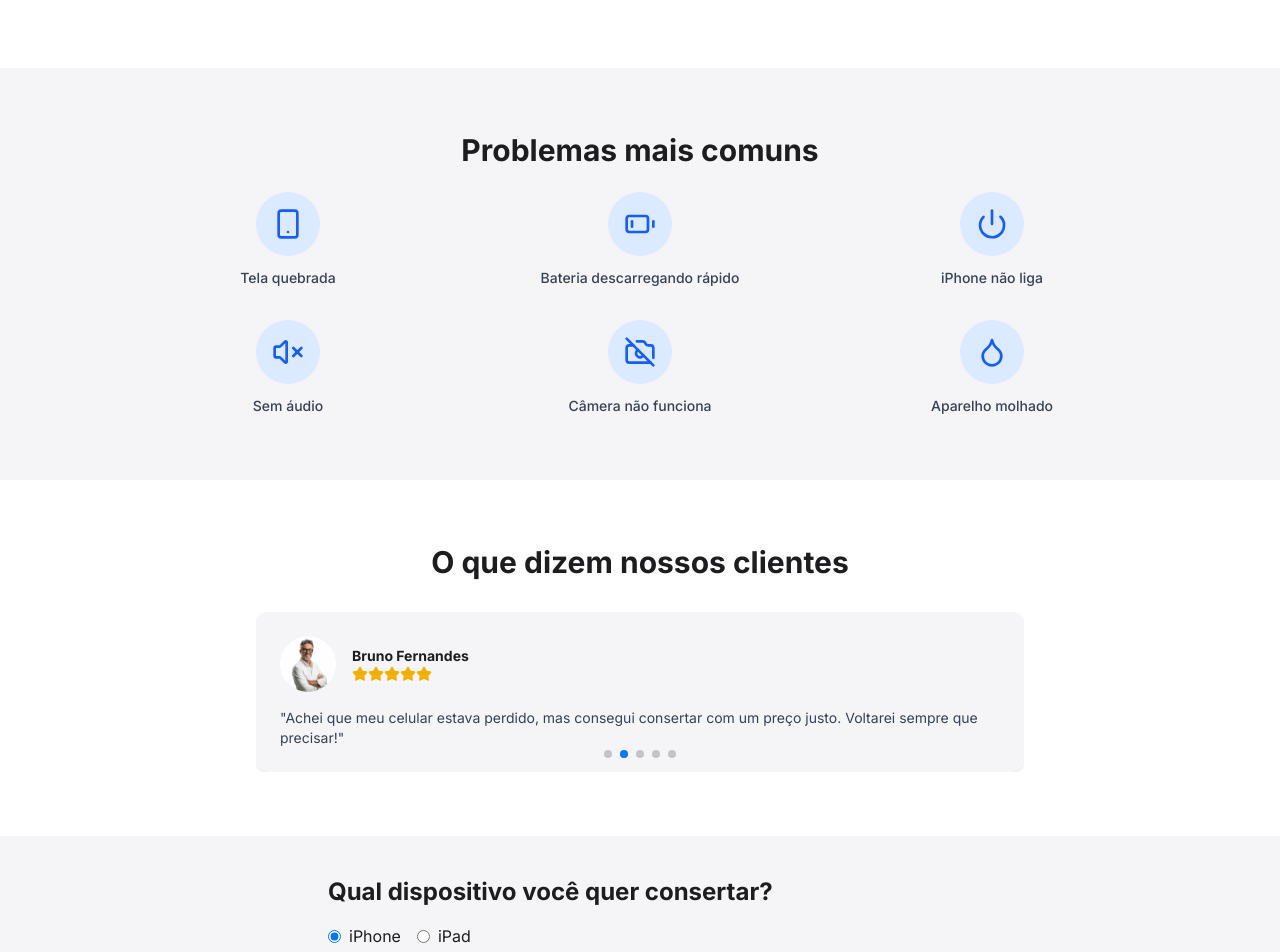
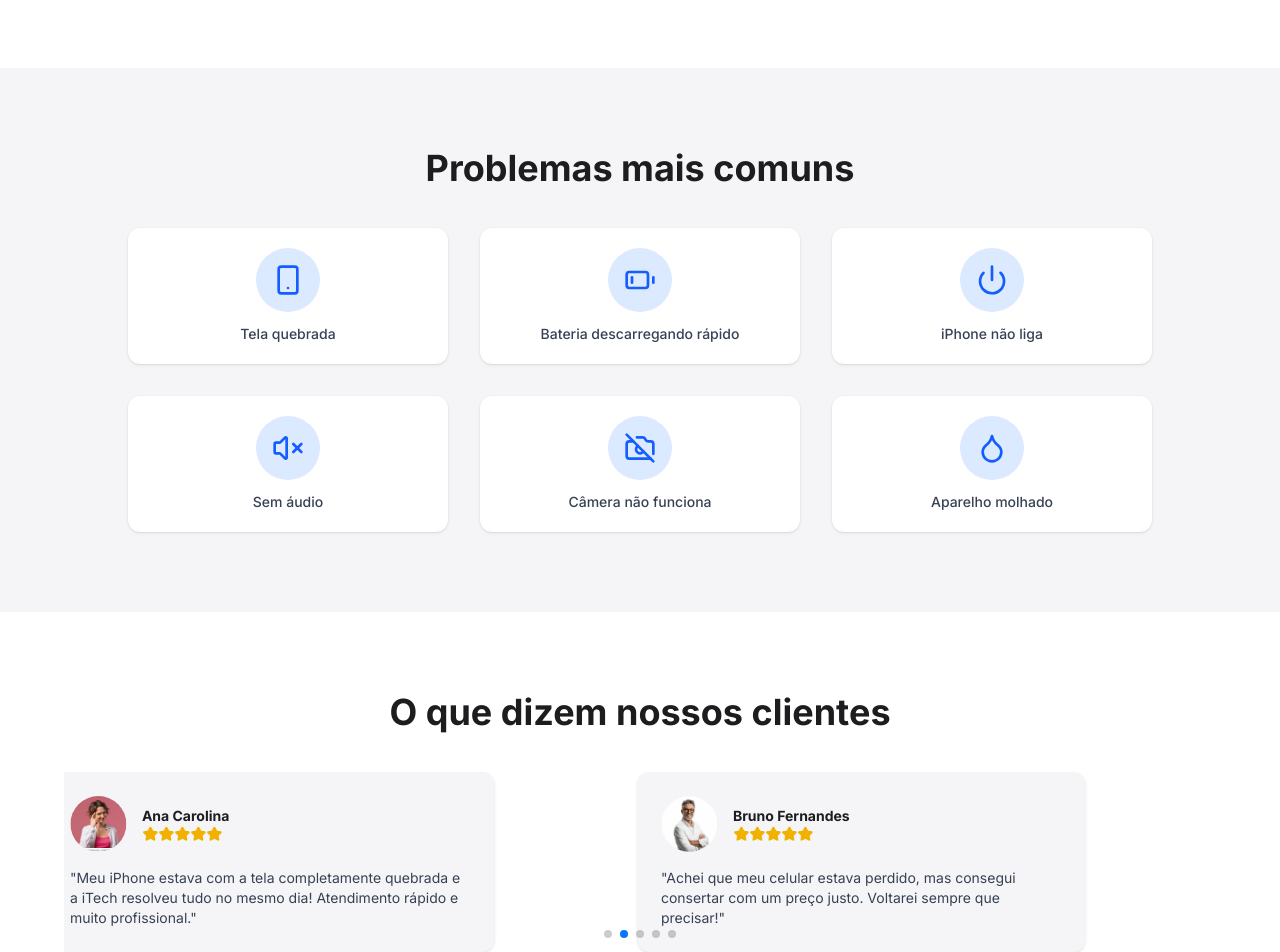
Before and after one commit to Juli084/itech, a React (Vite) app: page / in a window 1280 px wide. Shown: the part 1220-2172 px from the top of the page. Built offline with nearby package versions, Linux system fonts and the light colour scheme.

Commit message:
feat(testimonials): adicionadas animações com framer-motion para título e carrossel

```diff
--- a/src/components/CommonProblems.jsx
+++ b/src/components/CommonProblems.jsx
@@ -1,3 +1,5 @@
+'use client';
+
 import {
   Smartphone,
   BatteryLow,
@@ -6,6 +8,8 @@ import {
   CameraOff,
   Droplet,
 } from 'lucide-react';
+
+import * as Motion from 'framer-motion';
 
 const problems = [
   { icon: Smartphone, label: 'Tela quebrada' },
@@ -18,19 +22,36 @@ const problems = [
 
 export default function CommonProblems() {
   return (
-    <section className="bg-[#f5f5f7] py-16 px-6" id="problemas-comuns">
+    <section className="bg-[#f5f5f7] py-20 px-6" id="problemas-comuns">
       <div className="max-w-5xl mx-auto text-center">
-        <h2 className="text-3xl font-bold mb-6">Problemas mais comuns</h2>
+        <Motion.motion.h2
+          initial={{ opacity: 0, y: -20 }}
+          whileInView={{ opacity: 1, y: 0 }}
+          viewport={{ once: true }}
+          transition={{ duration: 0.6 }}
+          className="text-3xl md:text-4xl font-bold mb-10 text-[#1d1d1f]"
+        >
+          Problemas mais comuns
+        </Motion.motion.h2>
+
         <div className="grid grid-cols-2 sm:grid-cols-3 gap-8">
-          {problems.map((problem) => {
-            const Icon = problem.icon;
+          {problems.map(({ icon, label }, index) => {
+            const Icon = icon; // ← transformando corretamente em componente React
+
             return (
-              <div key={problem.label} className="flex flex-col items-center">
+              <Motion.motion.div
+                key={label}
+                initial={{ opacity: 0, y: 20 }}
+                whileInView={{ opacity: 1, y: 0 }}
+                viewport={{ once: true }}
+                transition={{ duration: 0.4, delay: index * 0.1 }}
+                className="flex flex-col items-center bg-white rounded-xl p-5 shadow hover:shadow-md hover:-translate-y-1 transition duration-300"
+              >
                 <div className="bg-blue-100 p-4 rounded-full mb-3">
                   <Icon className="w-8 h-8 text-blue-600" />
                 </div>
-                <p className="text-sm text-gray-700 font-medium">{problem.label}</p>
-              </div>
+                <p className="text-sm text-gray-700 font-medium text-center">{label}</p>
+              </Motion.motion.div>
             );
           })}
         </div>
--- a/src/components/Testimonials.jsx
+++ b/src/components/Testimonials.jsx
@@ -1,3 +1,4 @@
+'use client';
 import { Star } from 'lucide-react';
 import { Swiper, SwiperSlide } from 'swiper/react';
 import { Autoplay, Pagination } from 'swiper/modules';
@@ -7,47 +8,68 @@ import 'swiper/css/pagination';
 const testimonials = [
   {
     name: 'Ana Carolina',
-    feedback: 'Meu iPhone estava com a tela completamente quebrada e a iTech resolveu tudo no mesmo dia! Atendimento rápido e muito profissional.',
+    feedback:
+      'Meu iPhone estava com a tela completamente quebrada e a iTech resolveu tudo no mesmo dia! Atendimento rápido e muito profissional.',
     avatar: '/avatars/ana.png',
   },
   {
     name: 'Bruno Fernandes',
-    feedback: 'Achei que meu celular estava perdido, mas consegui consertar com um preço justo. Voltarei sempre que precisar!',
+    feedback:
+      'Achei que meu celular estava perdido, mas consegui consertar com um preço justo. Voltarei sempre que precisar!',
     avatar: '/avatars/bruno.png',
   },
   {
     name: 'Mariana Lopes',
-    feedback: 'Equipe muito atenciosa, resolveram o problema de bateria em menos de 1 hora. Já recomendei pra vários amigos.',
+    feedback:
+      'Equipe muito atenciosa, resolveram o problema de bateria em menos de 1 hora. Já recomendei pra vários amigos.',
     avatar: '/avatars/mariana.png',
   },
   {
     name: 'João Carlos',
-    feedback: 'Tive um problema com o áudio do iPhone e achei que teria que trocar de celular. A iTech resolveu tudo com eficiência e o atendimento foi excelente!',
+    feedback:
+      'Tive um problema com o áudio do iPhone e achei que teria que trocar de celular. A iTech resolveu tudo com eficiência e o atendimento foi excelente!',
     avatar: '/avatars/joao.png',
   },
   {
     name: 'Cecilia',
-    feedback: 'Meu iPad parou de carregar do nada e fiquei desesperada. Encontrei a iTech no Google, fui atendida no mesmo dia e saí com tudo funcionando. Recomendo de olhos fechados!',
+    feedback:
+      'Meu iPad parou de carregar do nada e fiquei desesperada. Encontrei a iTech no Google, fui atendida no mesmo dia e saí com tudo funcionando. Recomendo de olhos fechados!',
     avatar: '/avatars/cecilia.png',
   },
 ];
 
 export default function Testimonials() {
   return (
-    <section className="bg-white py-16 px-6" id="testemunhos">
-      <div className="max-w-3xl mx-auto text-center">
-        <h2 className="text-3xl font-bold mb-8">O que dizem nossos clientes</h2>
+    <section className="bg-white py-20 px-6" id="testemunhos">
+      <div className="max-w-6xl mx-auto text-center">
+        <h2 className="text-3xl md:text-4xl font-bold mb-10 text-[#1d1d1f]">
+          O que dizem nossos clientes
+        </h2>
 
         <Swiper
           modules={[Autoplay, Pagination]}
-          spaceBetween={20}
-          slidesPerView={1}
-          autoplay={{ delay: 5000 }}
+          loop={true}
+          loopAdditionalSlides={3}
+          autoplay={{ delay: 6000, disableOnInteraction: false }}
           pagination={{ clickable: true }}
+          speed={700}
+          grabCursor={true}
+          spaceBetween={30}
+          breakpoints={{
+            0: {
+              slidesPerView: 1,
+            },
+            768: {
+              slidesPerView: 2,
+            },
+            1280: {
+              slidesPerView: 2,
+            },
+          }}
         >
           {testimonials.map(({ name, feedback, avatar }, index) => (
-            <SwiperSlide key={index}>
-              <div className="bg-[#f5f5f7] p-6 rounded-xl shadow text-left">
+            <SwiperSlide key={index} className="flex justify-center">
+              <div className="bg-[#f5f5f7] p-6 rounded-xl shadow text-left max-w-md w-full mx-auto transition-all duration-300 hover:shadow-md">
                 <div className="flex items-center gap-4 mb-4">
                   <img
                     src={avatar}
```
